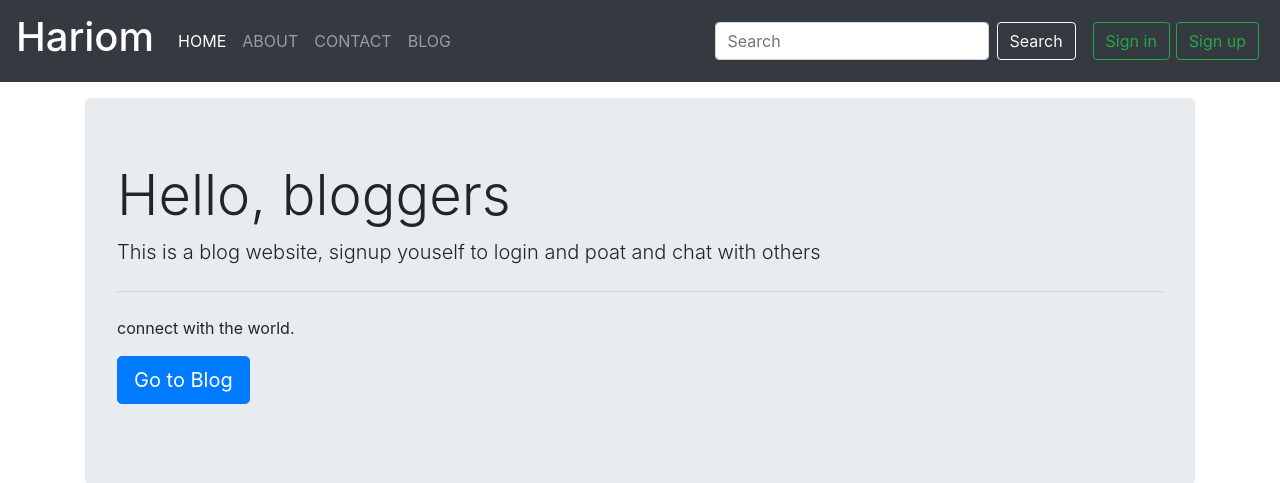
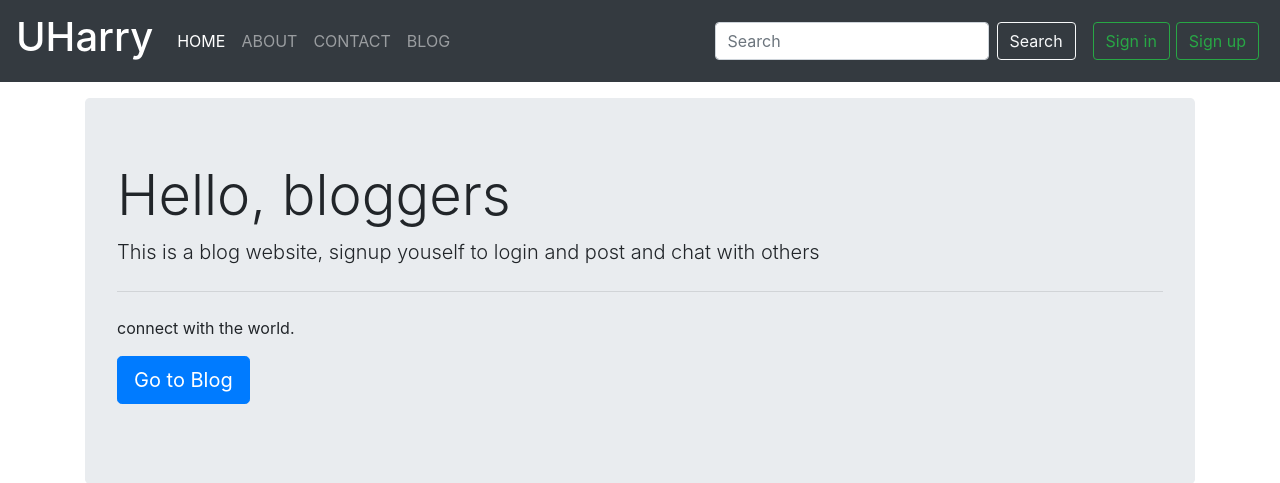
Before and after one commit to hariom76/super-giggle, a Django app: page / in a window 1280 px wide. Shown: the top 483 px of the page. Run offline with Django 3.2, Linux system fonts and the light colour scheme; some libraries are stand-ins or nearby versions.

Commit message:
changes4

```diff
--- a/templates/base.html
+++ b/templates/base.html
@@ -12,7 +12,7 @@
   </head>
   <body>
     <nav class="navbar navbar-expand-lg navbar-dark bg-dark">
-        <a class="navbar-brand" href="/"><h1>Hariom</h1></a>
+        <a class="navbar-brand" href="/"><h1>UHarry</h1></a>
         <button class="navbar-toggler" type="button" data-toggle="collapse" data-target="#navbarSupportedContent" aria-controls="navbarSupportedContent" aria-expanded="false" aria-label="Toggle navigation">
           <span class="navbar-toggler-icon"></span>
         </button>
--- a/templates/myapp/home.html
+++ b/templates/myapp/home.html
@@ -5,7 +5,7 @@
 <div class="container my-3">
 <div class="jumbotron">
   <h1 class="display-4">Hello, bloggers</h1>
-  <p class="lead">This is a blog website, signup youself to login and poat and chat with others</p>
+  <p class="lead">This is a blog website, signup youself to login and post and chat with others</p>
   <hr class="my-4">
   <p>connect with the world.</p>
   <p class="lead">
--- a/templates/myapp/login.html
+++ b/templates/myapp/login.html
@@ -17,5 +17,6 @@
       <button class="btn btn-lg btn-primary btn-block" type="submit">Sign in</button>
       <p class="mt-5 mb-3 text-muted">© 2017-2018</p>
     </form>
+    </div>
 </body>
 {% endblock body %}
--- a/templates/myapp/register.html
+++ b/templates/myapp/register.html
@@ -24,5 +24,6 @@
       <button class="btn btn-lg btn-primary btn-block" type="submit">register</button>
       <p class="mt-5 mb-3 text-muted">© 2017-2018</p>
     </form>
+    </div>
 </body>
 {% endblock body %}
```
